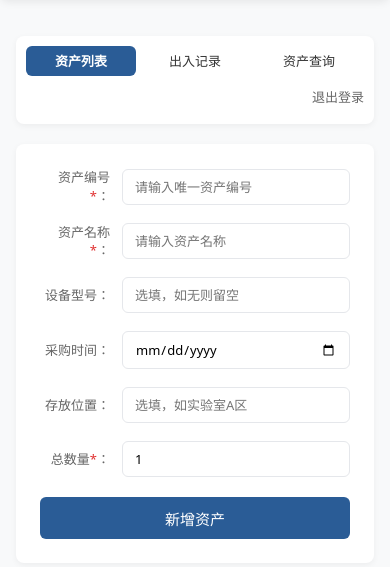
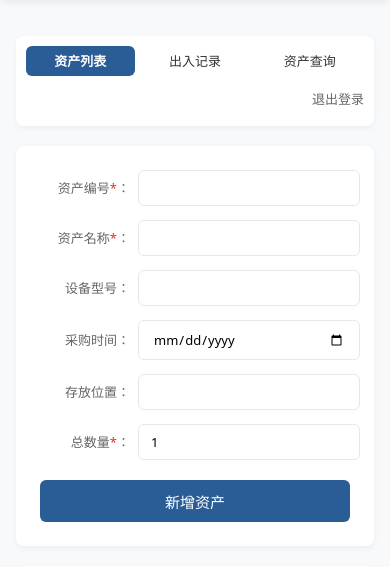
Before and after one commit to liuhuaqing446/lab-asset, a Flask app: page / in a window 390 px wide. Shown: the part 56-623 px from the top of the page. Run offline with Flask 3, Linux system fonts and the light colour scheme; the visitor is signed in with stand-in values (Sample User, id 1); data that the repository does not hold is empty.

Commit message:
Update index.html

```diff
--- a/templates/index.html
+++ b/templates/index.html
@@ -9,19 +9,22 @@
 body {background:#f8f9fa;line-height:1.4;}
 .container {max-width:1200px;margin:0 auto;padding:16px;}
 .header {background:#2a5c96;color:#fff;padding:18px;text-align:center;font-size:24px;font-weight:600;box-shadow:0 2px 8px rgba(0,0,0,0.08);margin-bottom:20px;border-radius:8px;}
-.nav {background:#fff;padding:12px 16px;border-radius:8px;box-shadow:0 2px 6px rgba(0,0,0,0.05);margin-bottom:20px;display:flex;align-items:center;gap:4px;}
-.nav a {padding:8px 18px;border-radius:6px;text-decoration:none;color:#333;font-size:14px;transition:all 0.2s ease;}
+.nav {background:#fff;padding:12px 16px;border-radius:8px;box-shadow:0 2px 6px rgba(0,0,0,0.05);margin-bottom:20px;display:flex;align-items:center;gap:4px;flex-wrap:wrap;}
+.nav a {padding:8px 18px;border-radius:6px;text-decoration:none;color:#333;font-size:14px;transition:all 0.2s ease;white-space:nowrap;}
 .nav a.active {background:#2a5c96;color:#fff;font-weight:600;}
 .nav a:hover:not(.active):not(.logout) {background:#f5f7fa;color:#2a5c96;}
-.nav a.logout {margin-left:auto;color:#666;padding:8px 0;}
+.nav a.logout {margin-left:auto;color:#666;padding:8px 0;white-space:nowrap;}
 .nav a.logout:hover {color:#2a5c96;background:transparent;}
 .form-box {background:#fff;padding:24px;border-radius:8px;box-shadow:0 2px 6px rgba(0,0,0,0.05);margin-bottom:20px;}
 .form-grid {display:grid;grid-template-columns:1fr 1fr;gap:18px 24px;}
-.form-group {display:flex;align-items:center;gap:12px;}
-.form-group label {width:85px;text-align:right;font-size:14px;color:#666;}
+/* 表单组强制同一行，适配手机 */
+.form-group {display:flex;align-items:center;gap:8px;flex-wrap:nowrap;}
+.form-group label {width:110px;text-align:right;font-size:14px;color:#666;flex-shrink:0;white-space:nowrap;}
 .form-group label span {color:#e03131;}
-.form-group input {flex:1;padding:10px 14px;border:1px solid #e5e7eb;border-radius:6px;font-size:14px;transition:all 0.2s ease;outline:none;}
+.form-group input {flex:1;padding:10px 14px;border:1px solid #e5e7eb;border-radius:6px;font-size:14px;transition:all 0.2s ease;outline:none;min-width:0;}
 .form-group input:focus {border-color:#2a5c96;box-shadow:0 0 0 3px rgba(42,92,150,0.1);}
+/* 采购时间输入框：移除占位符 */
+.form-group input[type="date"] {padding:9px 14px;}
 .btn-add {width:180px;height:42px;margin:20px auto 0;display:block;background:#2a5c96;color:#fff;border:none;border-radius:6px;font-size:15px;cursor:pointer;transition:all 0.2s ease;}
 .btn-add:hover {background:#234b7a;transform:translateY(-1px);}
 .btn-add:active {transform:translateY(0);}
@@ -34,15 +37,15 @@ tr:hover {background:#fafbfc;}
 .status-out {color:#e03131;font-weight:600;}
 .btn-delete {background:#e03131;color:#fff;border:none;padding:6px 14px;border-radius:4px;font-size:13px;cursor:pointer;transition:all 0.2s ease;}
 .btn-delete:hover {background:#c92a2a;}
-/* 提示框：成功绿色/错误红色 */
 .flash-success {padding:12px 16px;border-radius:6px;margin-bottom:16px;background:#f0f9ff;color:#07c160;border:1px solid #b7e4c7;animation:fadeIn 0.3s ease;}
 .flash-error {padding:12px 16px;border-radius:6px;margin-bottom:16px;background:#fff5f5;color:#e03131;border:1px solid #ffd9d9;animation:fadeIn 0.3s ease;}
 @keyframes fadeIn {from{opacity:0;transform:translateY(-8px);}to{opacity:1;transform:translateY(0);}}
+/* 手机端适配：强制双列变单列，标签宽度适配 */
 @media (max-width:768px) {
-  .form-grid {grid-template-columns:1fr;}
-  .form-group label {width:70px;font-size:13px;}
+  .form-grid {grid-template-columns:1fr;gap:14px 0;}
+  .form-group label {width:90px;font-size:13px;}
   .form-group input {padding:8px 12px;font-size:13px;}
-  .nav {flex-wrap:wrap;padding:10px;}
+  .nav {padding:10px;gap:6px;}
   .nav a {padding:6px 12px;font-size:13px;flex:1;text-align:center;}
   .nav a.logout {margin-left:0;flex:100%;text-align:right;}
   th, td {padding:8px 6px;font-size:13px;}
@@ -76,11 +79,11 @@ tr:hover {background:#fafbfc;}
   <div class="form-box">
     <form method="post" action="/add_asset">
       <div class="form-grid">
-        <div class="form-group"><label>资产编号<span>*</span>：</label><input name="asset_id" required placeholder="请输入唯一资产编号"></div>
-        <div class="form-group"><label>资产名称<span>*</span>：</label><input name="name" required placeholder="请输入资产名称"></div>
-        <div class="form-group"><label>设备型号：</label><input name="model" placeholder="选填，如无则留空"></div>
+        <div class="form-group"><label>资产编号<span>*</span>：</label><input name="asset_id" required placeholder=""></div>
+        <div class="form-group"><label>资产名称<span>*</span>：</label><input name="name" required placeholder=""></div>
+        <div class="form-group"><label>设备型号：</label><input name="model" placeholder=""></div>
         <div class="form-group"><label>采购时间：</label><input type="date" name="purchase_time"></div>
-        <div class="form-group"><label>存放位置：</label><input name="location" placeholder="选填，如实验室A区"></div>
+        <div class="form-group"><label>存放位置：</label><input name="location" placeholder=""></div>
         <div class="form-group"><label>总数量<span>*</span>：</label><input type="number" name="total_quantity" value="1" min="1"></div>
       </div>
       <button type="submit" class="btn-add">新增资产</button>
@@ -114,7 +117,6 @@ tr:hover {background:#fafbfc;}
 </div>
 
 <script>
-// 提示框3秒自动消失
 const flashTip = document.getElementById('flash-tip');
 if (flashTip) {
   setTimeout(() => {
@@ -124,7 +126,6 @@ if (flashTip) {
     setTimeout(() => flashTip.remove(), 600);
   }, 3000);
 }
-// 禁止资产编号输入空格
 document.querySelector('input[name="asset_id"]').addEventListener('keydown', (e) => {
   if (e.key === ' ') e.preventDefault();
 });
```
